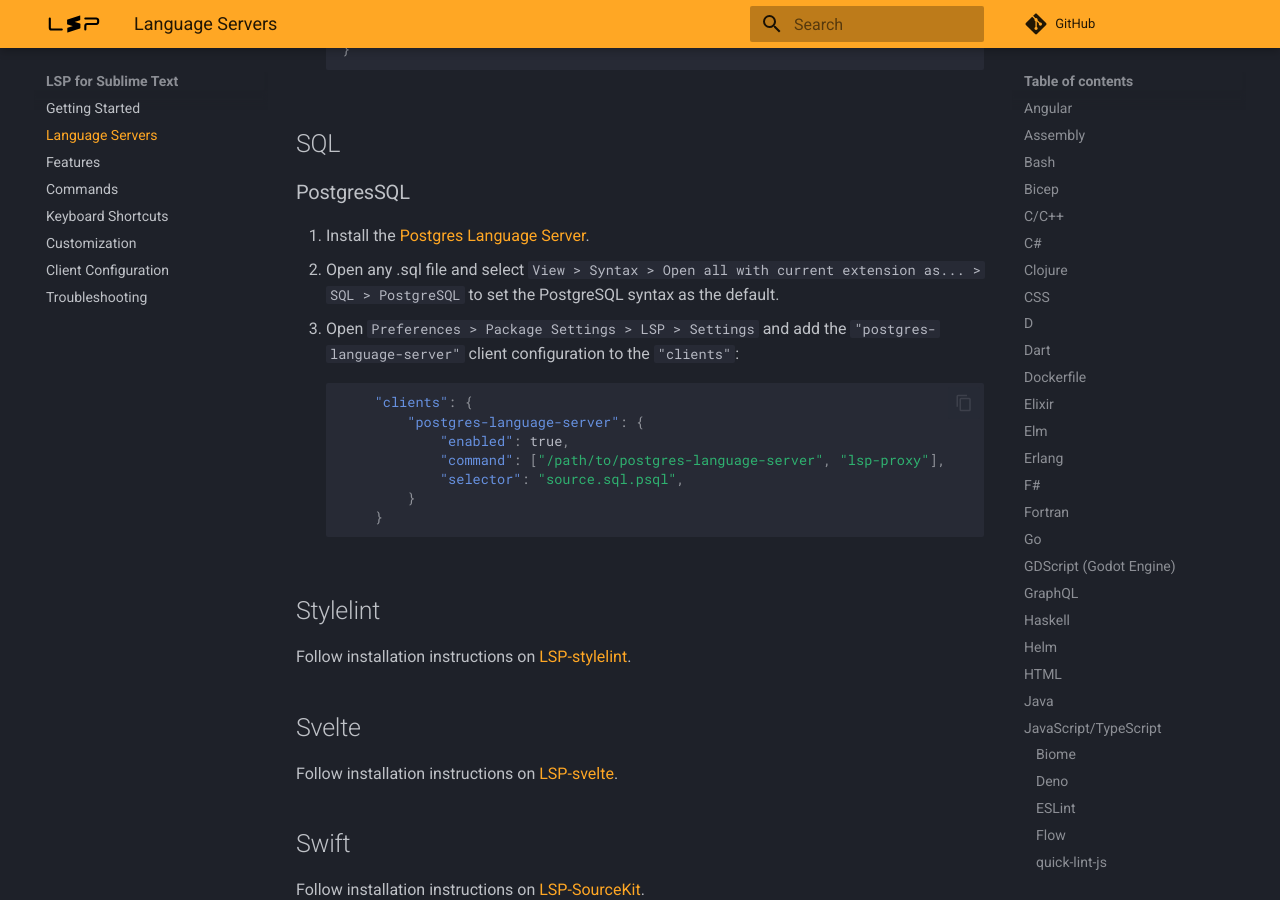
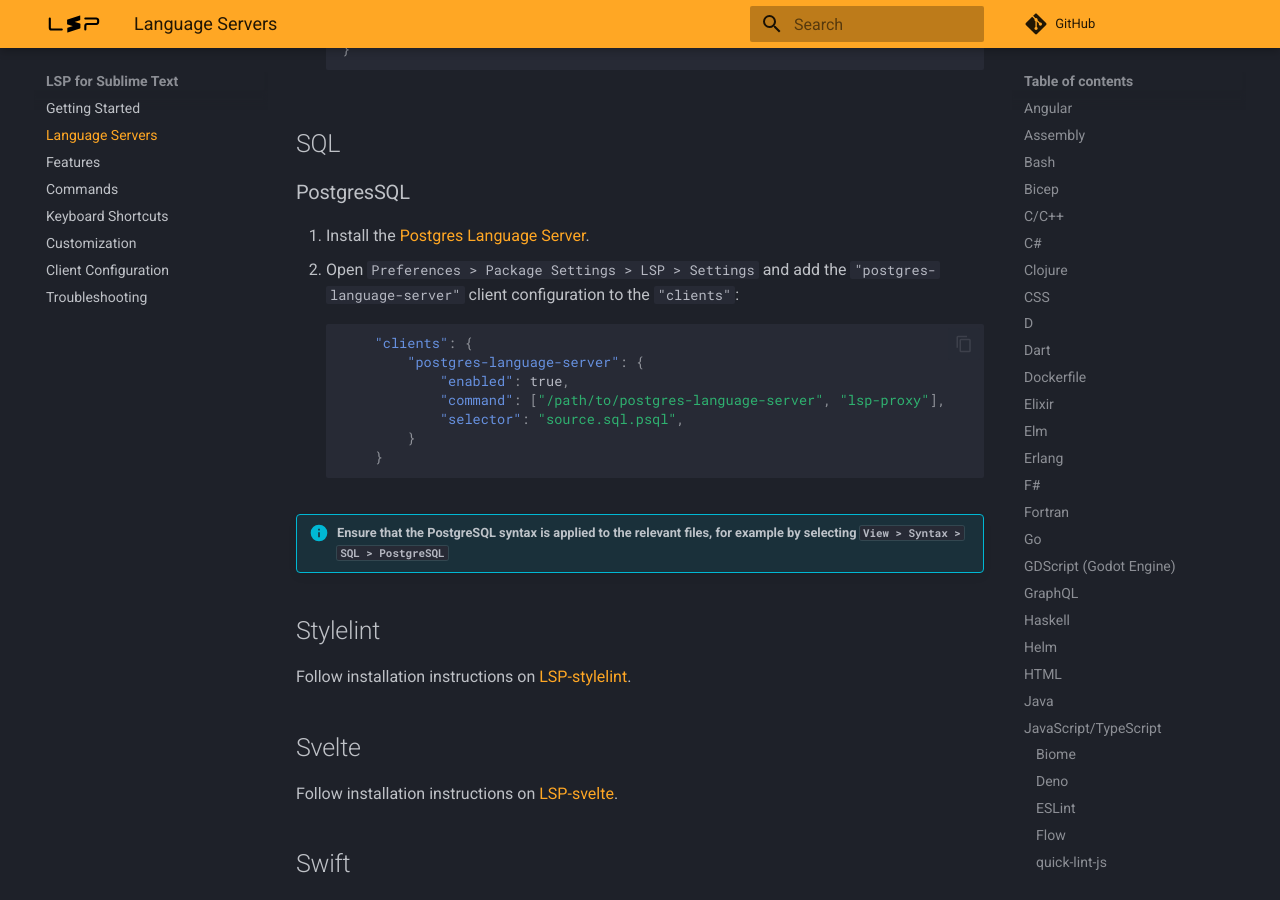
Before and after one commit to sublimelsp/LSP, an MkDocs documentation site: the page built from docs/src/language_servers.md, in a window 1280 px wide and 900 px high, scrolled down 20164 px. Built offline with MkDocs 1.6.1 and Material for MkDocs 9.7.7, drawn with Linux system fonts in a browser that asks for light colours; comment, search, counter and statistics services are not loaded.

Commit message:
code review comment

````diff
--- a/docs/src/language_servers.md
+++ b/docs/src/language_servers.md
@@ -850,8 +850,7 @@
 ### PostgresSQL
 
 1. Install the [Postgres Language Server](https://pg-language-server.com/latest/manual_installation/).
-2. Open any .sql file and select `View > Syntax > Open all with current extension as... > SQL > PostgreSQL` to set the PostgreSQL syntax as the default.
-3. Open `Preferences > Package Settings > LSP > Settings` and add the `"postgres-language-server"` client configuration to the `"clients"`:
+2. Open `Preferences > Package Settings > LSP > Settings` and add the `"postgres-language-server"` client configuration to the `"clients"`:
 
     ```jsonc
         "clients": {
@@ -862,6 +861,8 @@
             }
         }
     ```
+
+!!! info "Ensure that the PostgreSQL syntax is applied to the relevant files, for example by selecting `View > Syntax > SQL > PostgreSQL`"
 
 ## Stylelint
 
````
